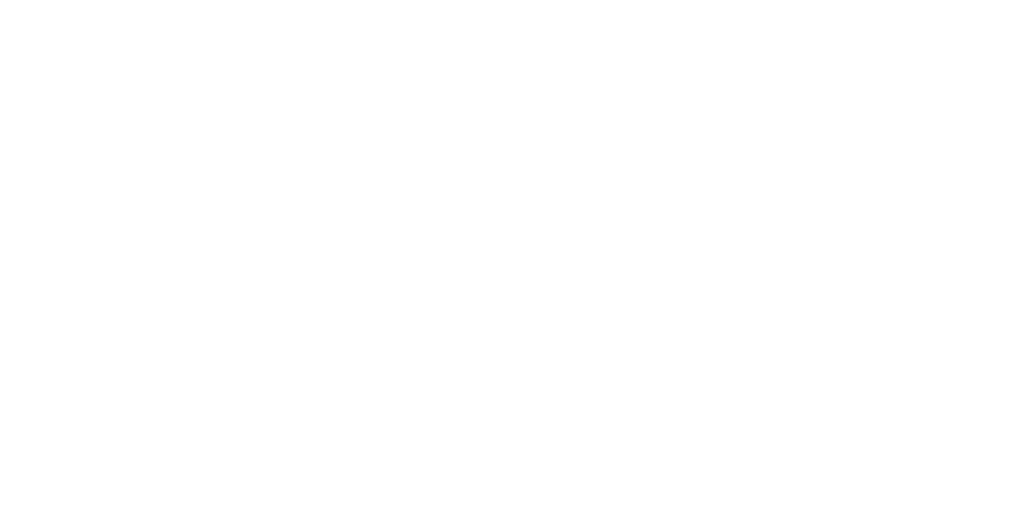
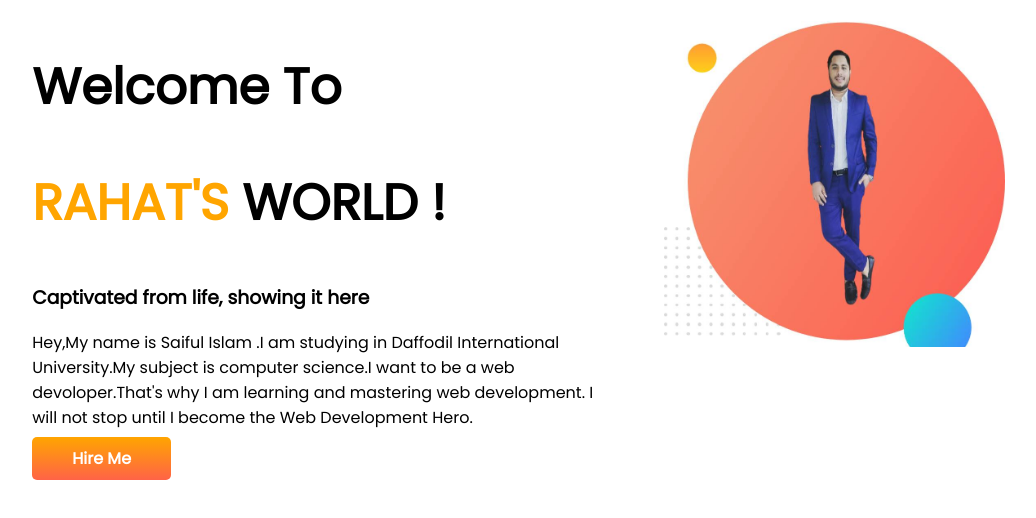
Before and after one commit to saiful1616/developer-portfolio, a plain HTML site: page index.html in a window 1280 px wide. Shown: the whole page, without its empty margins (39-1075 px from the left). Drawn offline with Linux system fonts and the light colour scheme.

Commit message:
first step

```diff
--- a/index.html
+++ b/index.html
@@ -5,9 +5,24 @@
     <meta http-equiv="X-UA-Compatible" content="IE=edge">
     <meta name="viewport" content="width=device-width, initial-scale=1.0">
     <title>rahat portfolio</title>
+    <link rel="preconnect" href="https://fonts.googleapis.com">
+    <link rel="preconnect" href="https://fonts.gstatic.com" crossorigin>
+    <link href="https://fonts.googleapis.com/css2?family=Poppins&display=swap" rel="stylesheet">
     <link rel="stylesheet" href="style.css">
 </head>
 <body>
+    <section>
+    <div class="half-width">
+        <h1>Welcome To</h1>
+       <h1><span class="orange-color">RAHAT'S</span> WORLD !</h1>
+        <h3>Captivated from life, showing it here</h3>
+        <p>Hey,My name is Saiful Islam .I am studying in Daffodil International University.My subject is     computer science.I want to be a web devoloper.That's why I am learning and mastering web development. I will not stop until I become the Web Development Hero. </p>
+        <a class="link-button" target ="_blank" href="https://www.linkedin.com/in/md-saiful-islam-425b9822a/">Hire Me</a>
+      </div>
+        <div class="half-width">
+         <img src="images/my-bg.jpg" alt="">
+        </div>
+     </section>
+
 
 </body>
-</html>
--- a/style.css
+++ b/style.css
@@ -0,0 +1,28 @@
+body{
+    font-family: 'Poppins', sans-serif;
+}
+h1{
+    font-size: 50px;
+}
+.orange-color{
+    color: orange;
+}
+section{
+    display: flex;
+}
+.half-width{
+    width: 50%;
+    padding-left: 5%;
+}
+.half-width img{
+    width: 60%;
+}
+.link-button{
+    text-decoration: none;
+    background-image: linear-gradient(orange,tomato);
+    color: white;
+    font-weight: 700;
+    padding: 10px 40px;
+    border-radius: 5px;
+
+}
```
Also changed, not shown: images/dream-bg.png (added), images/exp-bg.png (added), images/jhankar.png (added), images/jhankar2.png (added), images/my-bg.jpg (added), images/my-bg.png (added), images/my-bg2.png (added), images/top-banner.png (added), showOff/rahatvai.jpg (added), 7 other files.
